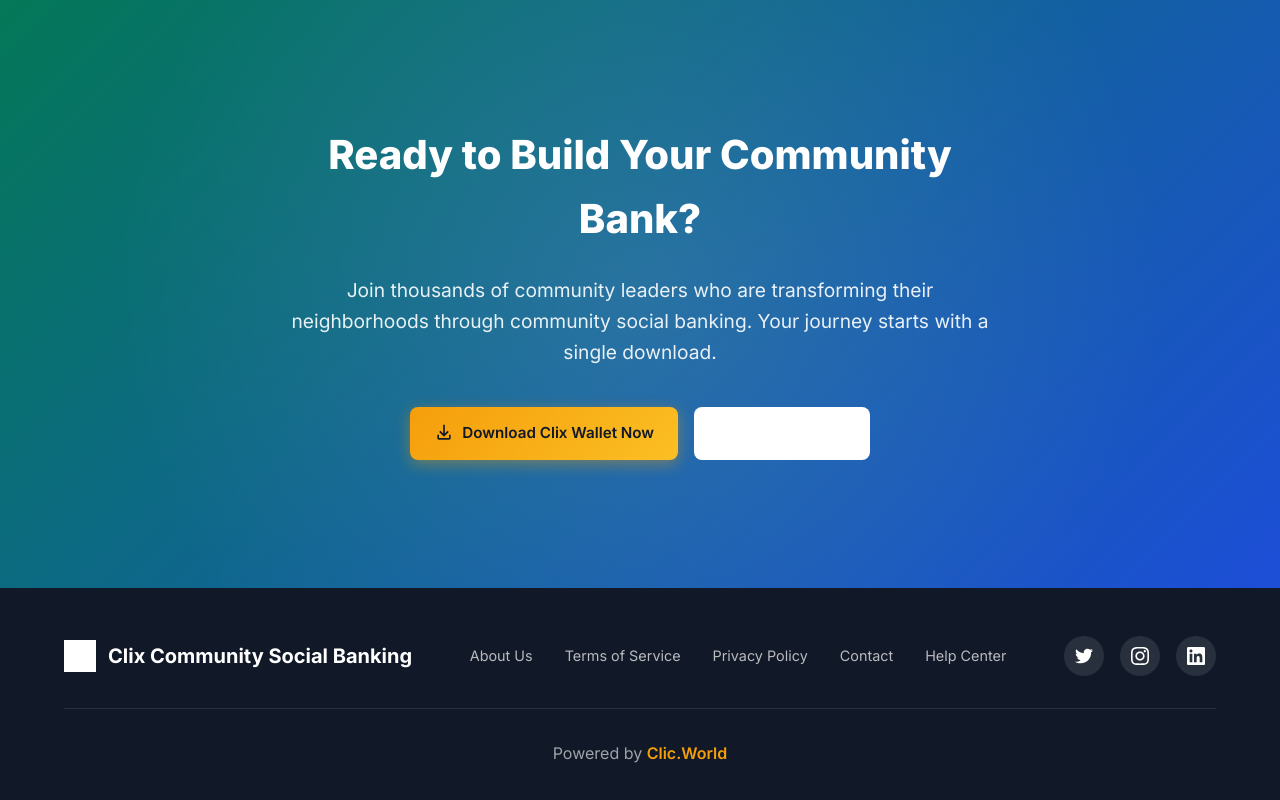
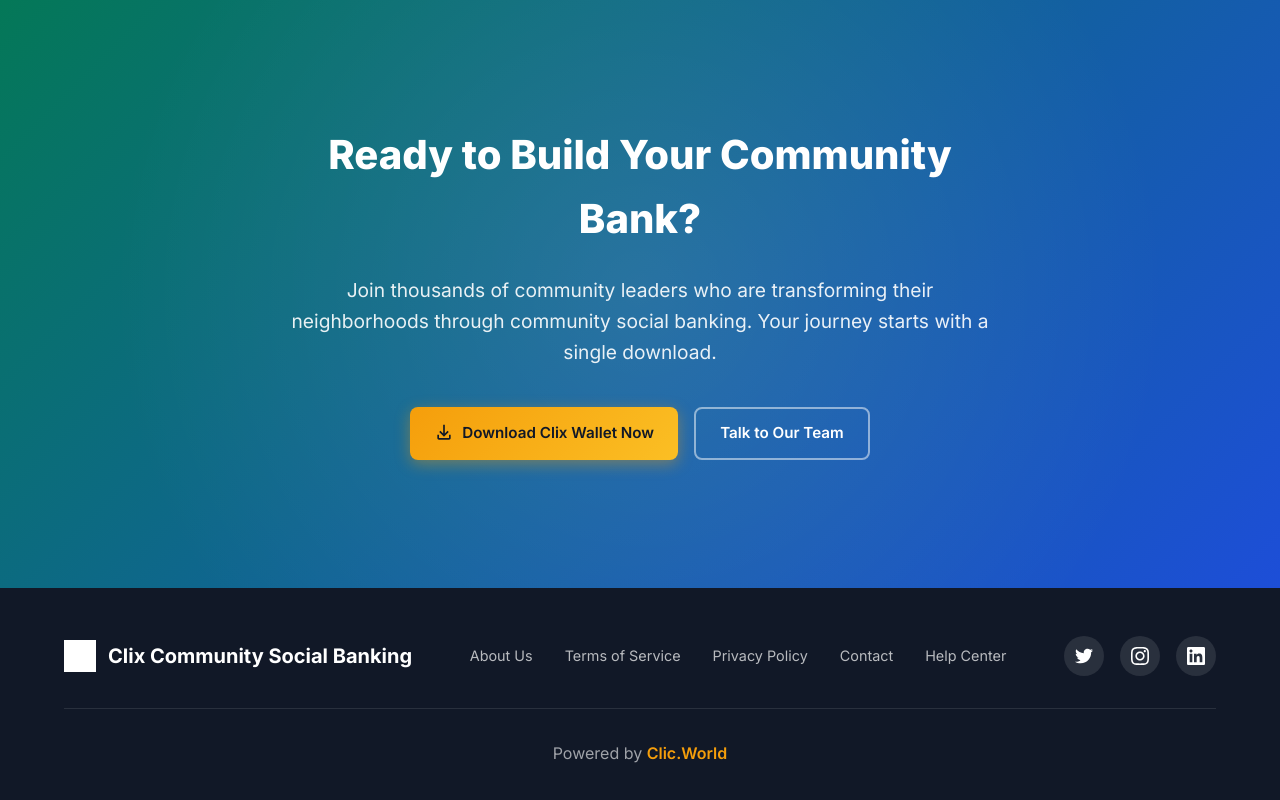
Before and after one commit to clicworld-andre/create_my_bank, a plain HTML site: page index.html in a window 1280 px wide. Shown: the part 8625-9425 px from the top of the page. Drawn offline with Linux system fonts and the light colour scheme.

Commit message:
Fix Talk to Our Team button visibility

```diff
--- a/index.html
+++ b/index.html
@@ -1511,7 +1511,7 @@
                     <svg width="20" height="20" viewBox="0 0 24 24" fill="currentColor"><path d="M17.707 10.708L16.293 9.294 13 12.587V2h-2v10.587l-3.293-3.293-1.414 1.414L12 16.415l5.707-5.707z"/><path d="M18 18H6v-4H4v4c0 1.103.897 2 2 2h12c1.103 0 2-.897 2-2v-4h-2v4z"/></svg>
                     Download Clix Wallet Now
                 </a>
-                <a href="#" class="btn btn-secondary" style="border-color: rgba(255,255,255,0.3); color: white;">
+                <a href="#" class="btn" style="background: transparent; border: 2px solid rgba(255,255,255,0.5); color: white; padding: 0.75rem 1.5rem;">
                     Talk to Our Team
                 </a>
             </div>
```
